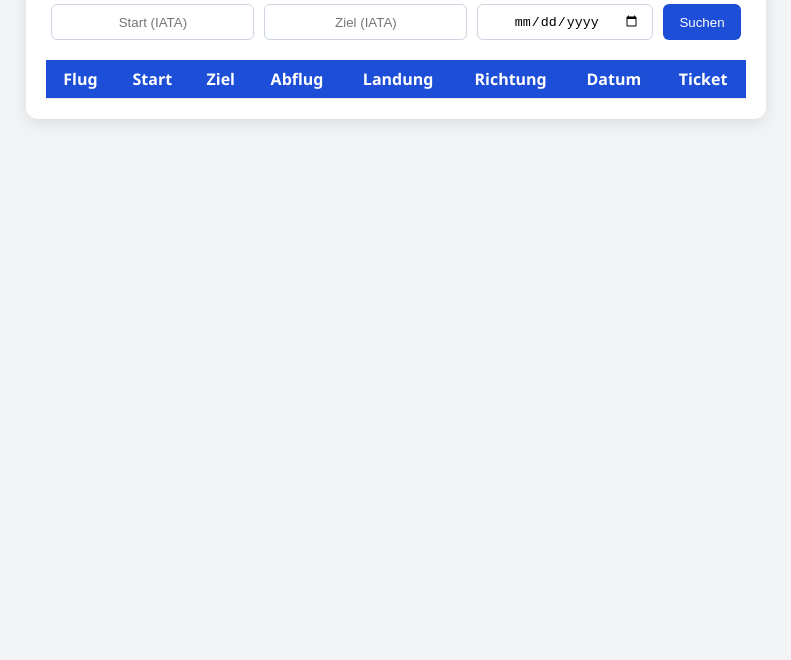
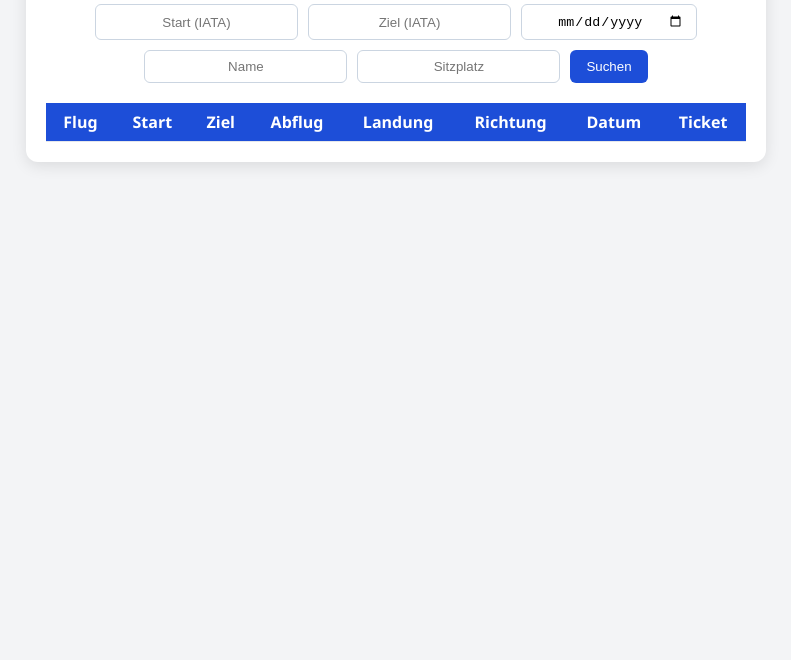
Before and after one commit to Benjaminunterstrich20/baw, a plain HTML site: page index.html in a window 1280 px wide. Shown: the part 140-800 px from the top of the page, without its empty margins (244-1035 px from the left). Drawn offline with nearby package versions, Linux system fonts and the light colour scheme.

Commit message:
Update index.html

```diff
--- a/index.html
+++ b/index.html
@@ -15,6 +15,8 @@
     <input id="startInput" type="text" placeholder="Start (IATA)" maxlength="3">
     <input id="zielInput" type="text" placeholder="Ziel (IATA)" maxlength="3">
     <input id="dateInput" type="date" class="date-input">
+    <input id="nameInput" type="text" placeholder="Name">
+    <input id="seatInput" type="text" placeholder="Sitzplatz">
     <button onclick="searchFlights()">Suchen</button>
   </div>
 
```
